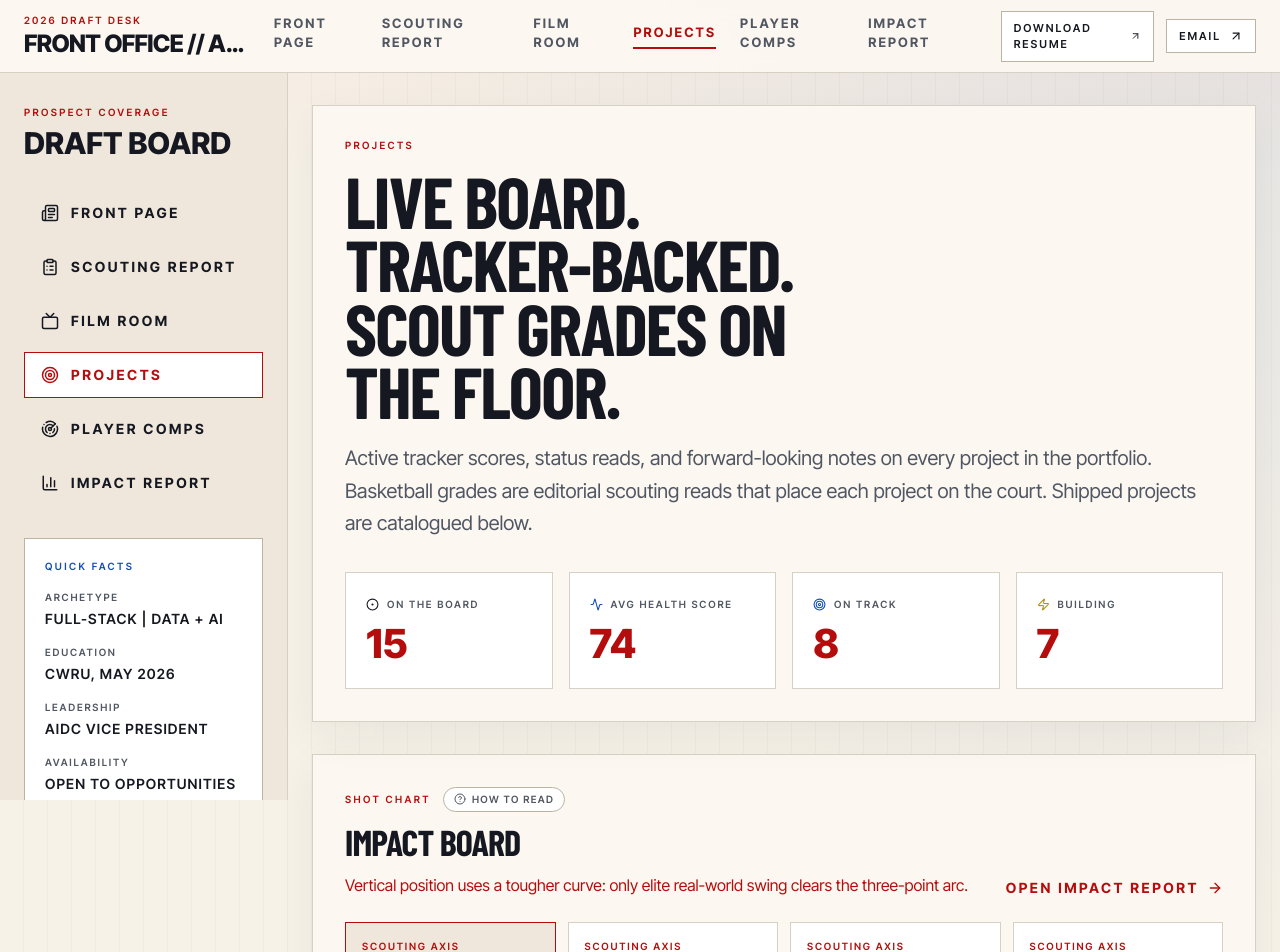
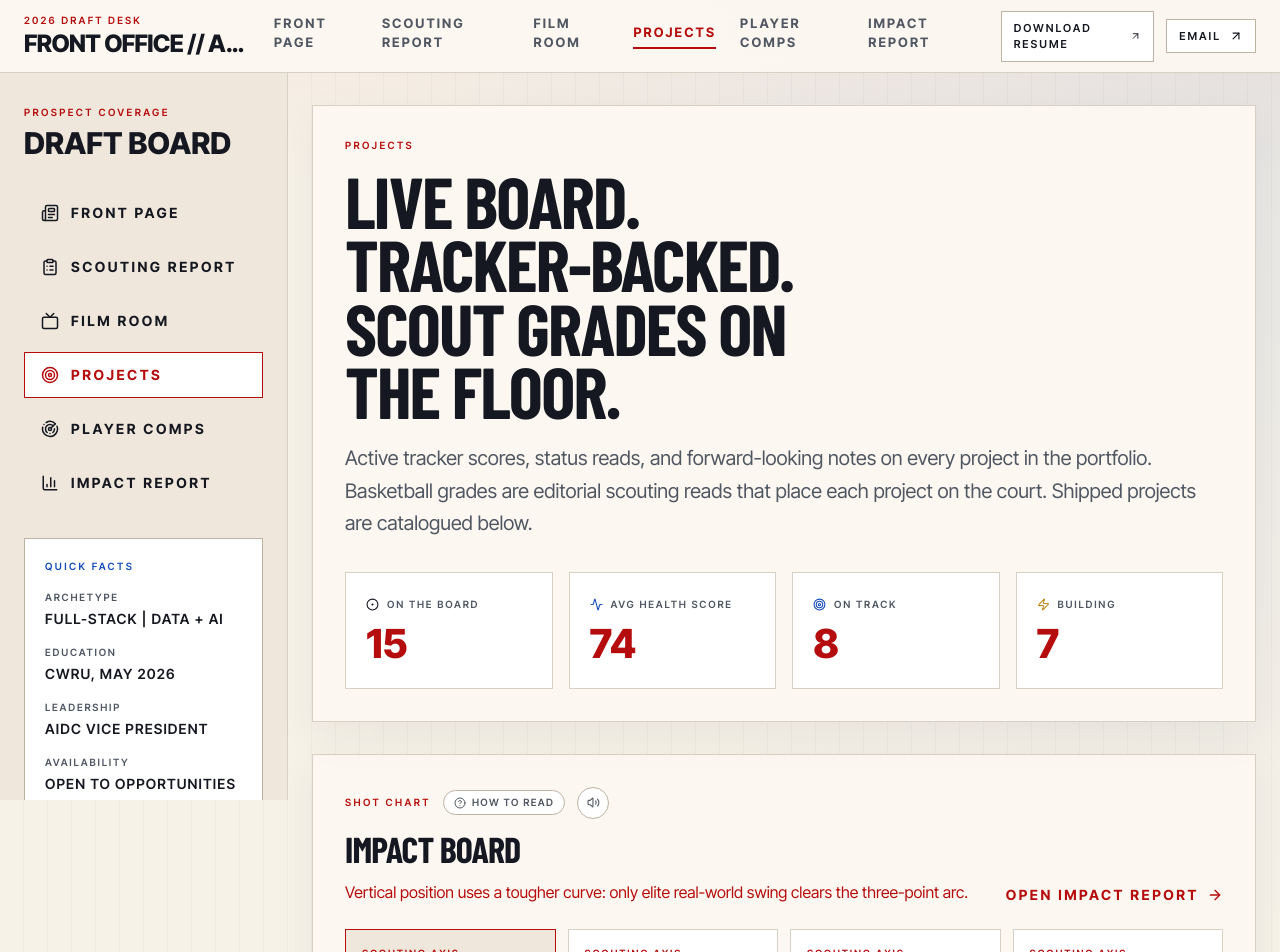
Before and after one commit to jakyeamos/portfolio, a React (Vite) app: page /projects in a window 1280 px wide. Shown: the top 952 px of the page. Built offline with nearby package versions, Linux system fonts and the light colour scheme; a web font is replaced by a local one.

Commit message:
Add shot clip sound opt-in

```diff
--- a/src/pages/CurrentProjects.tsx
+++ b/src/pages/CurrentProjects.tsx
@@ -10,6 +10,7 @@ import {
   Sparkles,
   Sun,
   Target,
+  Volume2,
   X,
   Zap,
 } from 'lucide-react';
@@ -1056,11 +1057,10 @@ function getHistoricShot(
   return selectionPool[instanceIndex % selectionPool.length];
 }
 
-function getShotEmbedUrl(embed: ShotEmbed): string | null {
+function getShotEmbedUrl(embed: ShotEmbed, soundEnabled: boolean): string | null {
   if (embed.provider === 'youtube') {
     const embedParams = new URLSearchParams({
       autoplay: '1',
-      mute: '1',
       start: String(embed.start),
       end: String(embed.end),
       controls: '0',
@@ -1071,6 +1071,8 @@ function getShotEmbedUrl(embed: ShotEmbed): string | null {
       modestbranding: '1',
       playsinline: '1',
     });
+
+    if (!soundEnabled) embedParams.set('mute', '1');
 
     return `https://www.youtube.com/embed/${embed.id}?${embedParams.toString()}`;
   }
@@ -1277,9 +1279,11 @@ function HelpPanel({ onClose }: { onClose: () => void }): ReactElement {
 }
 
 function HistoricShotPlayer({
+  soundEnabled,
   point,
   shot,
 }: {
+  soundEnabled: boolean;
   point: CourtPoint;
   shot: HistoricShot;
 }): ReactElement {
@@ -1290,7 +1294,7 @@ function HistoricShotPlayer({
   const controlX = clamp((playerLeft + rimX) / 2, 14, 86);
   const controlY = clamp(Math.min(playerTop, rimY) - 18, 8, 82);
   const arcPath = `M ${playerLeft} ${playerTop} Q ${controlX} ${controlY} ${rimX} ${rimY}`;
-  const embedUrl = shot.embed ? getShotEmbedUrl(shot.embed) : null;
+  const embedUrl = shot.embed ? getShotEmbedUrl(shot.embed, soundEnabled) : null;
   const sourceUrl = shot.embed ? getShotSourceUrl(shot.embed) : null;
 
   return (
@@ -1308,6 +1312,7 @@ function HistoricShotPlayer({
             <iframe
               title={`${shot.player} ${shot.moment}`}
               src={embedUrl}
+              key={`${shot.id}-${soundEnabled ? 'sound' : 'muted'}`}
               className="pointer-events-none absolute inset-0 z-10 h-full w-full border-0"
               loading="lazy"
               allow="accelerometer; autoplay; clipboard-write; encrypted-media; gyroscope; picture-in-picture; web-share"
@@ -1387,6 +1392,7 @@ export default function CurrentProjects(): ReactElement {
   const [hoveredSlug, setHoveredSlug] = useState<string | null>(null);
   const [showHelp, setShowHelp] = useState(false);
   const [showAllRoster, setShowAllRoster] = useState(false);
+  const [shotSoundEnabled, setShotSoundEnabled] = useState(false);
 
   useEffect(() => {
     if (!selectedProject) return undefined;
@@ -1510,6 +1516,20 @@ export default function CurrentProjects(): ReactElement {
                 >
                   <HelpCircle size={12} />
                   How to read
+                </button>
+                <button
+                  type="button"
+                  aria-pressed={shotSoundEnabled}
+                  aria-label={shotSoundEnabled ? 'Shot clip sound enabled' : 'Enable shot clip sound'}
+                  title={shotSoundEnabled ? 'Shot clip sound enabled' : 'Enable shot clip sound'}
+                  className={`inline-flex h-8 w-8 items-center justify-center rounded-full border transition ${
+                    shotSoundEnabled
+                      ? 'border-[color:var(--color-primary)] bg-[color:var(--color-primary)] text-white'
+                      : 'border-[color:var(--color-line-strong)] bg-white text-[color:var(--color-ink-soft)] hover:border-[color:var(--color-primary)] hover:text-[color:var(--color-primary)]'
+                  }`}
+                  onClick={() => setShotSoundEnabled((enabled) => !enabled)}
+                >
+                  <Volume2 size={13} />
                 </button>
               </div>
               <h2 className="mt-3 text-4xl font-black uppercase leading-none tracking-tight text-[color:var(--color-ink)]">
@@ -1921,7 +1941,11 @@ export default function CurrentProjects(): ReactElement {
                 </section>
 
                 {selectedCourtPoint && selectedHistoricShot ? (
-                  <HistoricShotPlayer point={selectedCourtPoint} shot={selectedHistoricShot} />
+                  <HistoricShotPlayer
+                    soundEnabled={shotSoundEnabled}
+                    point={selectedCourtPoint}
+                    shot={selectedHistoricShot}
+                  />
                 ) : null}
 
                 {/* Tags */}
```
Also changed, not shown: .tracker/PROJECT_TRUTH.md.
